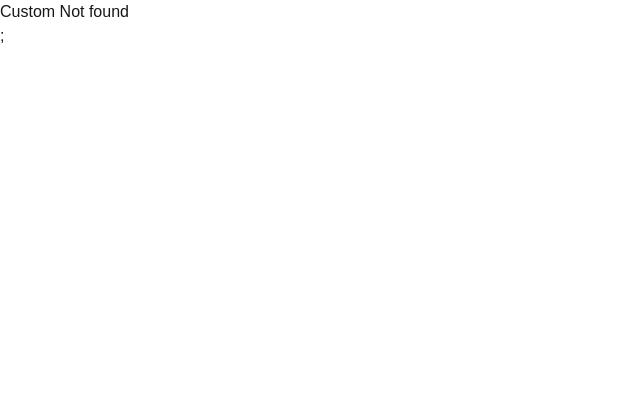
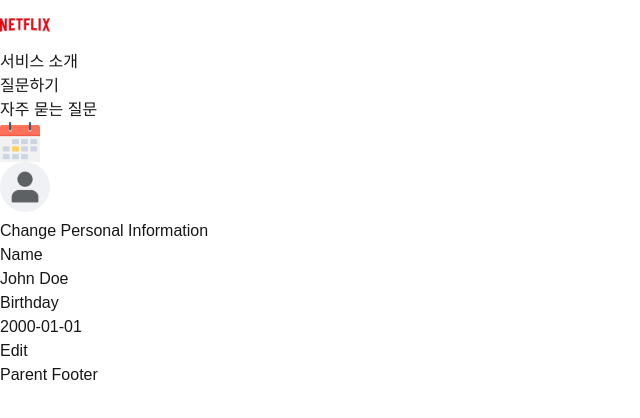
Before and after one commit to i-Bridge/front-ibridge-2025, a Next.js app: page /parent/mypage/edit in a window 1280 px wide. Before the commit this address had no page. Shown: the top 418 px of the page, without its empty margins (0-640 px from the left). Built offline with nearby package versions, Linux system fonts and the light colour scheme.

Commit message:
Feat: 개인 정보 수정 페이지 구현

```diff
--- /dev/null
+++ b/src/app/parent/mypage/edit/changeInfo.tsx
@@ -0,0 +1,77 @@
+'use client';
+
+import { useState } from 'react';
+
+export default function ChangeInfoPage() {
+  const [isEditing, setIsEditing] = useState(false);
+  const [name, setName] = useState('John Doe');
+  const [birthday, setBirthday] = useState('2000-01-01');
+
+  const handleEdit = () => {
+    setIsEditing(true);
+  };
+
+  const handleApply = () => {
+    setIsEditing(false);
+    // Logic to apply changes (e.g., send a request to update the user information)
+    alert('Changes applied!');
+  };
+
+  return (
+    <div >
+        <h1 className="text-2xl font-bold text-center mb-6">Change Personal Information</h1>
+
+        {/* Name Field */}
+        <div className="mb-4">
+          <label htmlFor="name" className="block text-sm font-medium text-gray-700">Name</label>
+          {isEditing ? (
+            <input
+              id="name"
+              type="text"
+              value={name}
+              onChange={(e) => setName(e.target.value)}
+              className="mt-1 block w-full px-4 py-2 border border-gray-300 rounded-md shadow-sm focus:ring-indigo-500 focus:border-indigo-500"
+              placeholder="Enter your name"
+            />
+          ) : (
+            <p>{name}</p>
+          )}
+        </div>
+
+        {/* Birthday Field */}
+        <div className="mb-6">
+          <label htmlFor="birthday" className="block text-sm font-medium text-gray-700">Birthday</label>
+          {isEditing ? (
+            <input
+              id="birthday"
+              type="date"
+              value={birthday}
+              onChange={(e) => setBirthday(e.target.value)}
+              className="mt-1 block w-full px-4 py-2 border border-gray-300 rounded-md shadow-sm focus:ring-indigo-500 focus:border-indigo-500"
+            />
+          ) : (
+            <p>{birthday}</p>
+          )}
+        </div>
+
+        {/* Buttons */}
+        <div className="flex justify-between">
+          <button
+            onClick={handleEdit}
+            className="py-2 px-4 bg-yellow-500 text-white font-semibold rounded-md shadow-md hover:bg-yellow-600"
+          >
+            Edit
+          </button>
+          {isEditing && (
+            <button
+              onClick={handleApply}
+              className="py-2 px-4 bg-blue-500 text-white font-semibold rounded-md shadow-md hover:bg-blue-600"
+            >
+              Apply
+            </button>
+          )}
+        </div>
+      </div>
+
+  );
+}
--- /dev/null
+++ b/src/app/parent/mypage/edit/page.tsx
@@ -0,0 +1,12 @@
+// app/change-info/page.tsx
+import ChangeInfoForm from './changeInfo';
+
+export default function ChangeInfoPage() {
+  return (
+
+    <div className="flex-1 flex items-center justify-center mt-20">
+    <ChangeInfoForm />
+  </div>
+
+  );
+}
```
